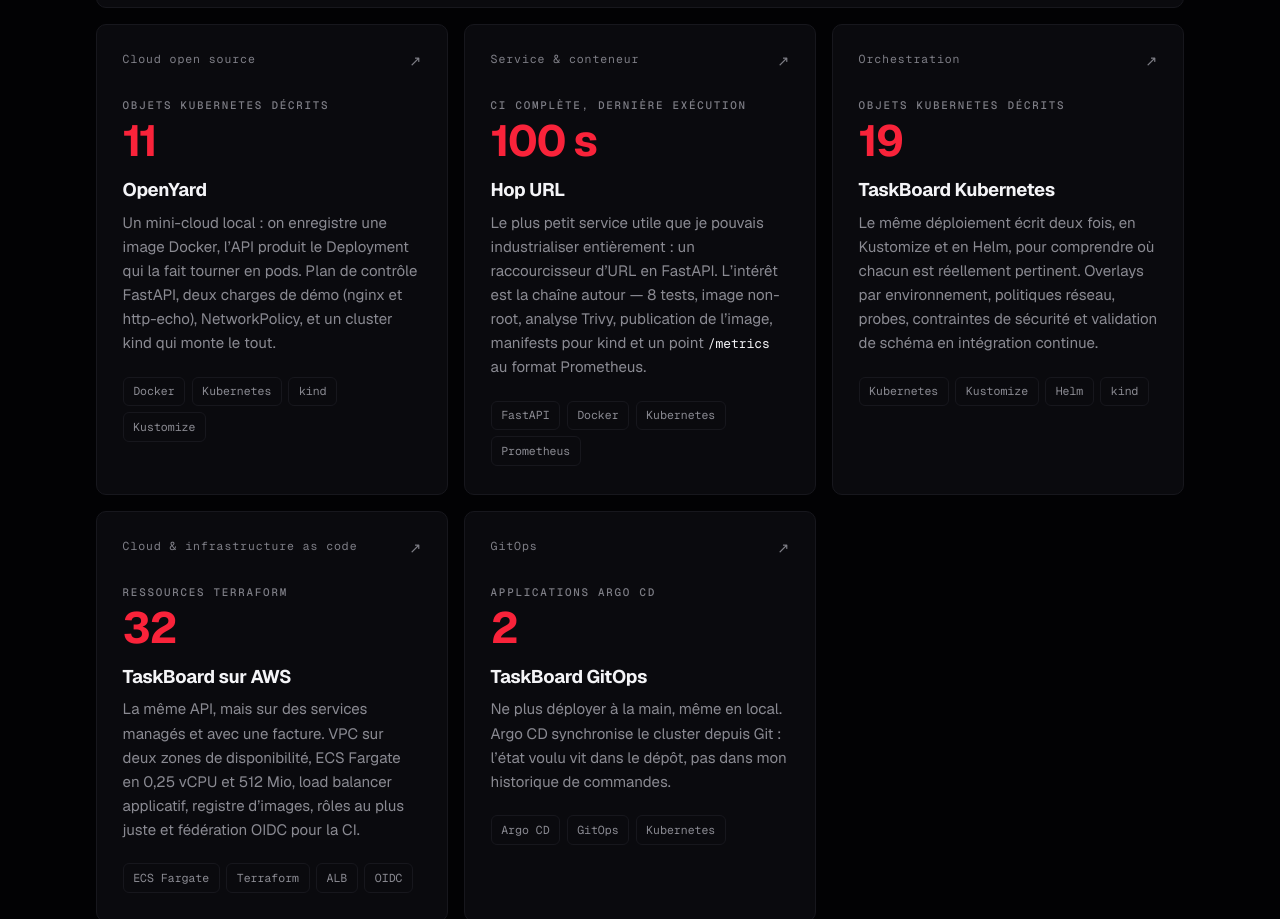
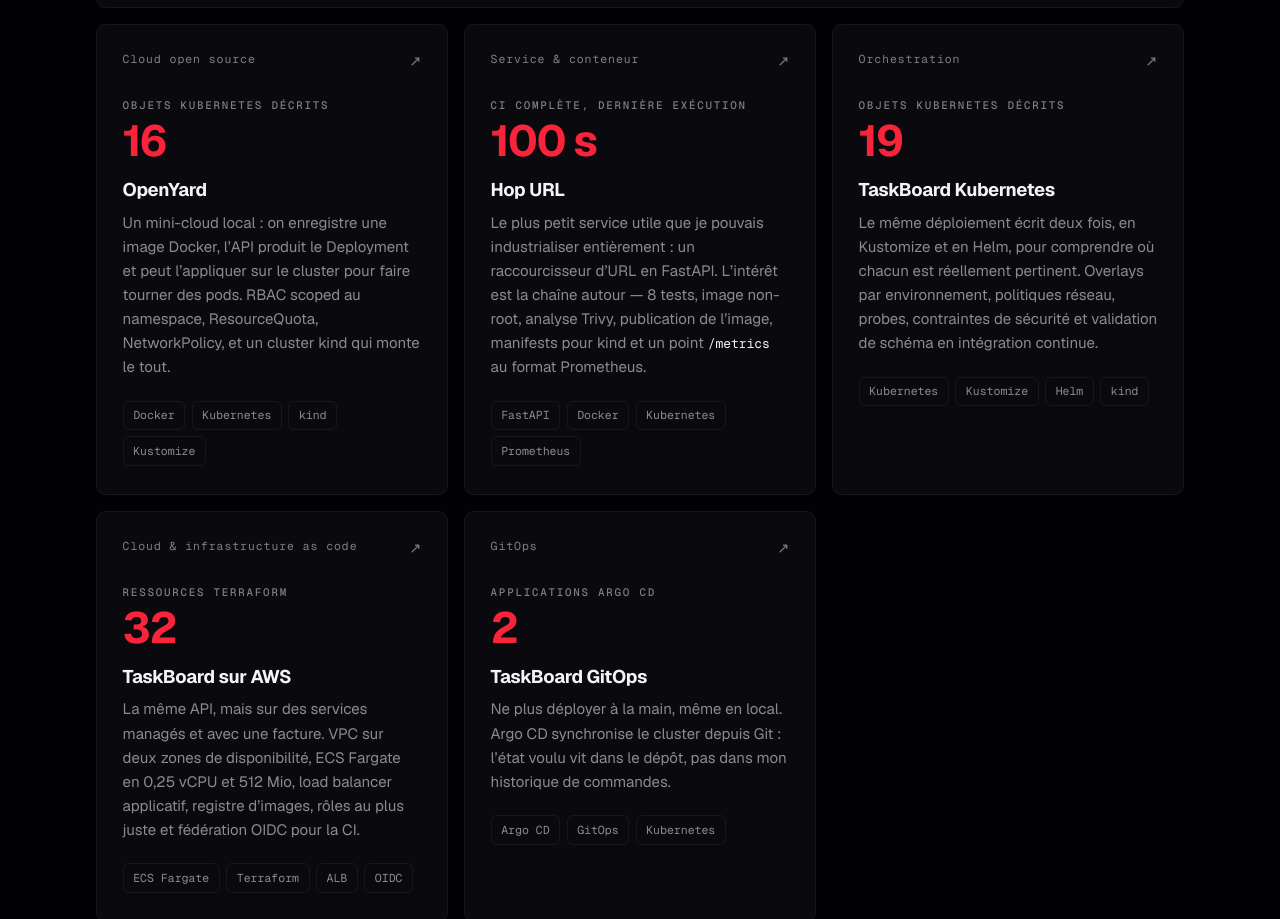
Before and after one commit to Curtis736/curtis-robert-portfolio, a website: page index.html in a window 1280 px wide. Shown: the part 3040-3959 px from the top of the page. Drawn offline with Linux system fonts and the light colour scheme; animation ran at ten frames a second.

Commit message:
Mettre à jour la carte OpenYard après apply cluster
Le chiffre d’objets Kubernetes passe à 16 et la description mentionne
RBAC, quotas et l’application réelle des workloads.

```diff
--- a/index.html
+++ b/index.html
@@ -259,13 +259,13 @@
             <p class="study-tag">Cloud open source</p>
             <div class="study-metric">
               <p class="micro-label">Objets Kubernetes décrits</p>
-              <p class="metric">11</p>
+              <p class="metric">16</p>
             </div>
             <h3>OpenYard</h3>
             <p class="study-desc">
               Un mini-cloud local : on enregistre une image Docker, l’API produit le Deployment
-              qui la fait tourner en pods. Plan de contrôle FastAPI, deux charges de démo
-              (nginx et http-echo), NetworkPolicy, et un cluster kind qui monte le tout.
+              et peut l’appliquer sur le cluster pour faire tourner des pods. RBAC scoped au
+              namespace, ResourceQuota, NetworkPolicy, et un cluster kind qui monte le tout.
             </p>
             <ul class="chips">
               <li>Docker</li>
```
